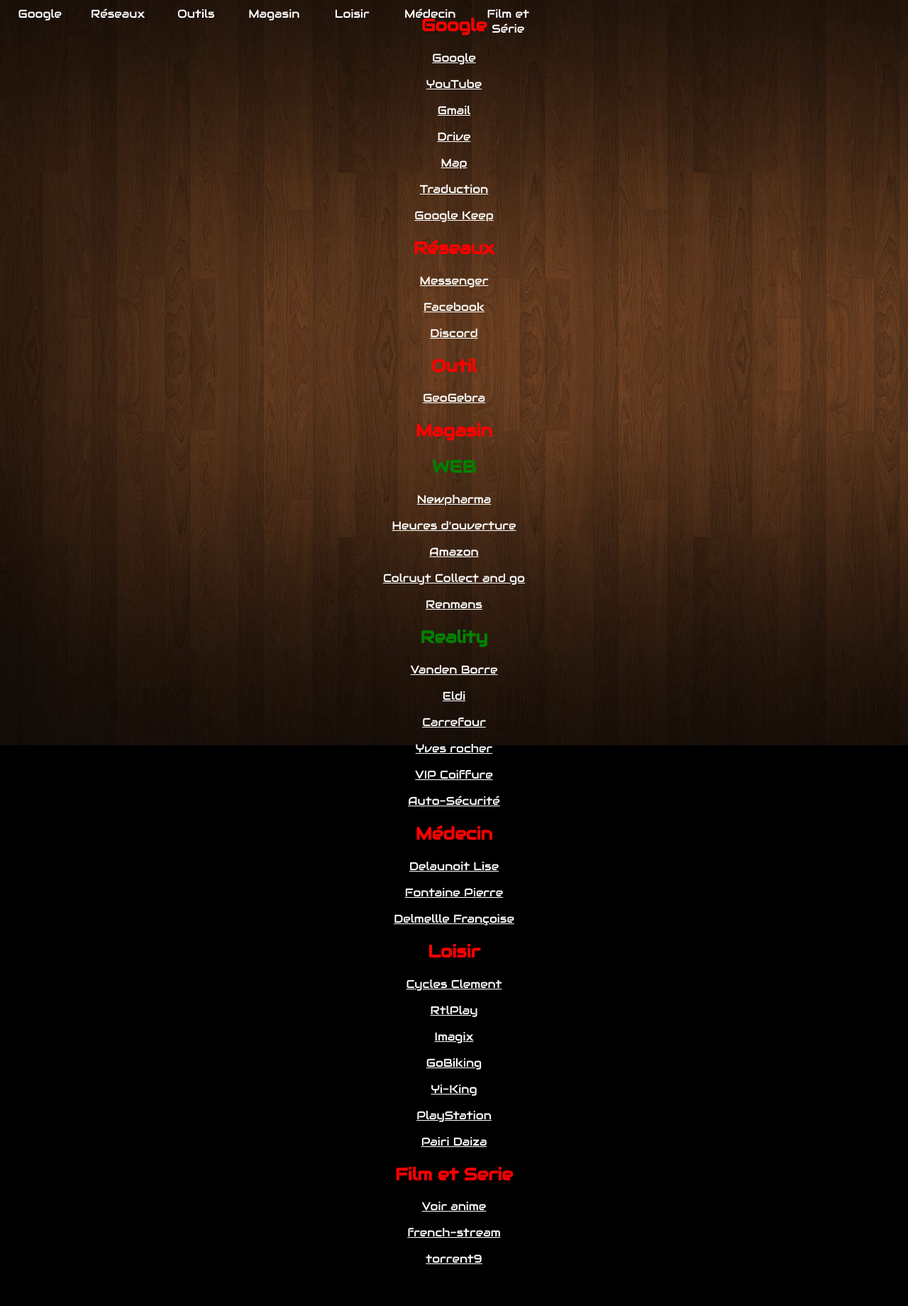
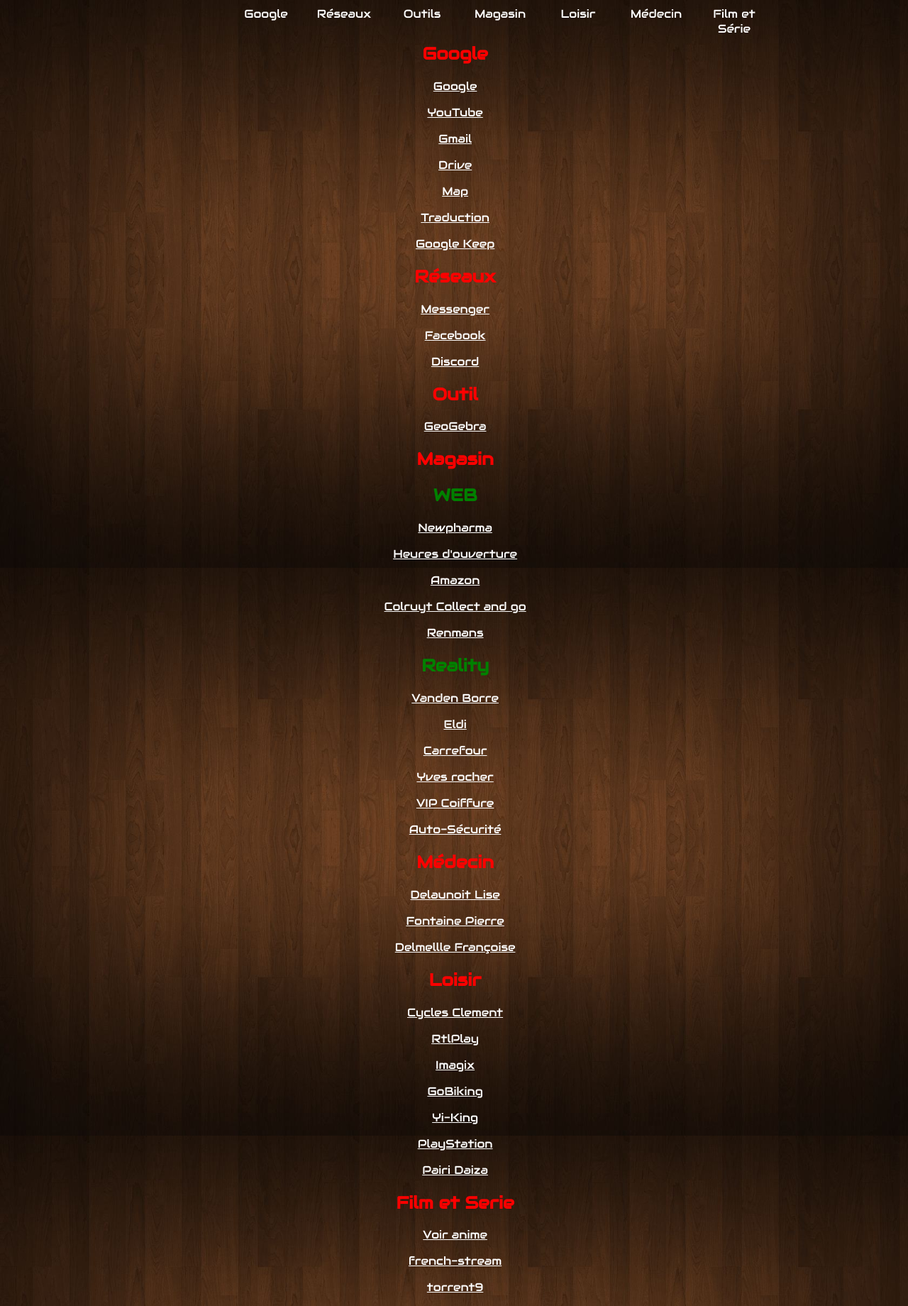
Before and after one commit to vandijstadt/Favorite, a PHP site: page / in a window 1280 px wide. Shown: the whole page at 71% size. Before the commit the page ends 1781 px from the top, so only its background shows below. Run offline with PHP 8.4, Linux system fonts and the light colour scheme.

Commit message:
Add files via upload

```diff
--- a/style.css
+++ b/style.css
@@ -7,11 +7,16 @@
 		background-image: url("img/fond2.jpg");
 		background-attachment: fixed;
 		background-repeat: no-repeat;
-		background-size: auto, auto;
+		background-size: 100%, auto;
 		text-align: center;
 		color: red;
 	}
+	section{
+		position: absolute;
+		top: 5%;
+		width: 99%;
 
+	}
 	p a{
 		width: 500px;
 		color: white;
@@ -26,7 +31,7 @@
 	header{
 		position: fixed;
 		top: 0.5%;
-		left: 0.1%;
+		left: 25%;
 	}
 	header ol {
 		margin:0;
```
